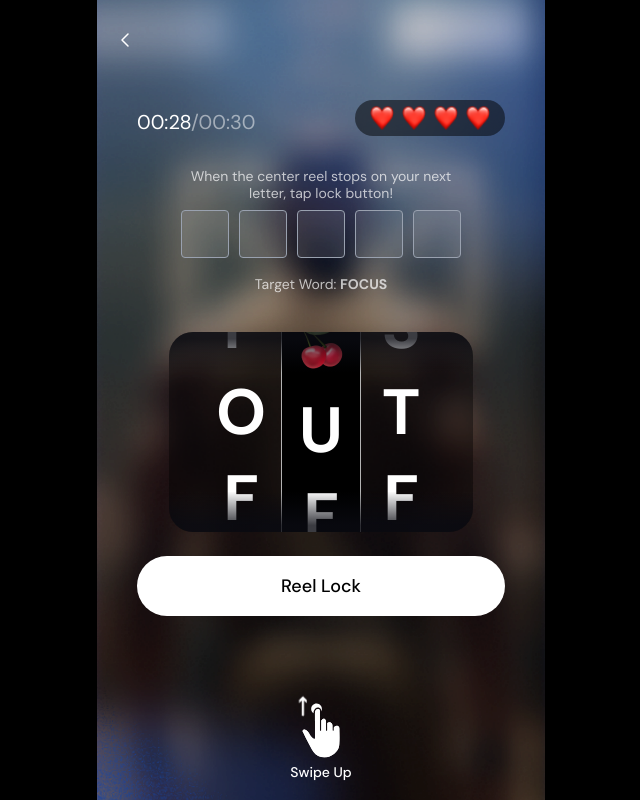
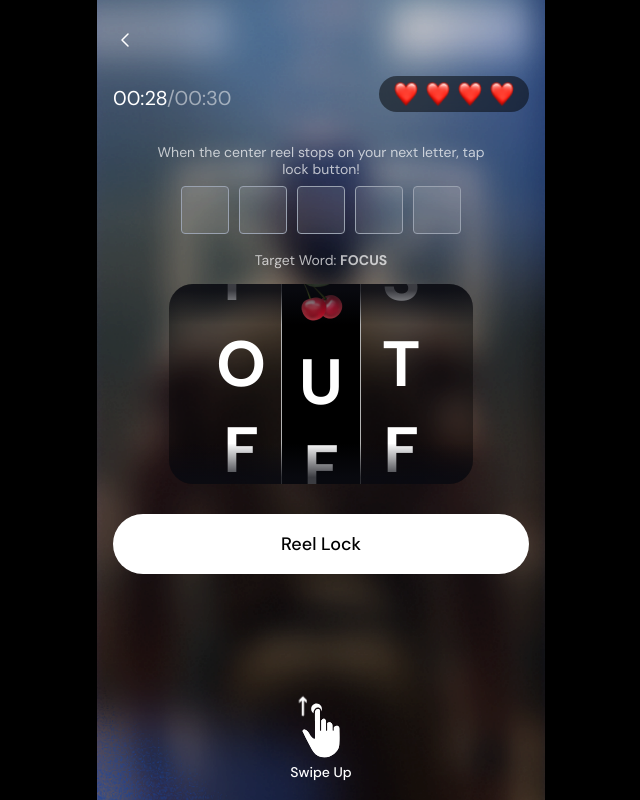
Before and after one commit to viktor-morhun/DTE-7, a Next.js app: page /flashcard in a window 1280 px wide. Both pictures are taken after a click on the button "Start". Shown: the whole page, without its empty margins (319-959 px from the left). Built offline with nearby package versions, Linux system fonts and the light colour scheme.

Commit message:
fixed ui bug

```diff
--- a/src/components/MiniGame.tsx
+++ b/src/components/MiniGame.tsx
@@ -310,6 +310,7 @@ export default function ResetSlotGame({
     };
 
 
+
     const renderReels = () =>
         reels.map((reel, i) => (
             <div
@@ -392,7 +393,7 @@ export default function ResetSlotGame({
     }
 
     return (
-        <div className="flex flex-col items-center gap-6 p-6 w-full">
+        <div className="flex flex-col items-center w-full min-h-screen overflow-auto" style={{ WebkitOverflowScrolling: "touch" }}>
             <div className="flex flex-col gap-2 w-full font-mono text-3xl">
                 <div className="flex justify-between items-center mb-[24px] w-full">
                     <div className="mt-2 font-dmSans text-xl">
@@ -441,7 +442,7 @@ export default function ResetSlotGame({
             {won ? (
                 <div className="w-full">
                     <motion.div
-                        className="mb-[3.75rem] text-center"
+                        className="mb-[1.75rem] text-center"
                         initial={{ opacity: 0, y: 12 }}
                         animate={{ opacity: 1, y: 0 }}
                         transition={{ duration: 0.7, ease: EASE }}
@@ -455,7 +456,7 @@ export default function ResetSlotGame({
                             <PopperCrackerIcon />
                         </motion.div>
                         <motion.h1
-                            className="mb-4 font-bold text-[32px]"
+                            className="mb-[10px] font-bold text-[32px]"
                             initial={{ opacity: 0, y: 8 }}
                             animate={{ opacity: 1, y: 0 }}
                             transition={{ duration: 0.6, ease: EASE, delay: 0.1 }}
@@ -483,7 +484,7 @@ export default function ResetSlotGame({
                     </motion.div>
                 </div>
             ) : (
-                <div className="relative flex justify-center bg-black/40 mt-4 px-[20px] rounded-[24px] w-[304px] overflow-hidden gradient-custom">
+                <div className="relative flex justify-center bg-black/40 mt-4 mb-[30px] px-[20px] rounded-[24px] w-[304px] overflow-hidden gradient-custom">
                     {renderReels()}
                 </div>
             )
```
